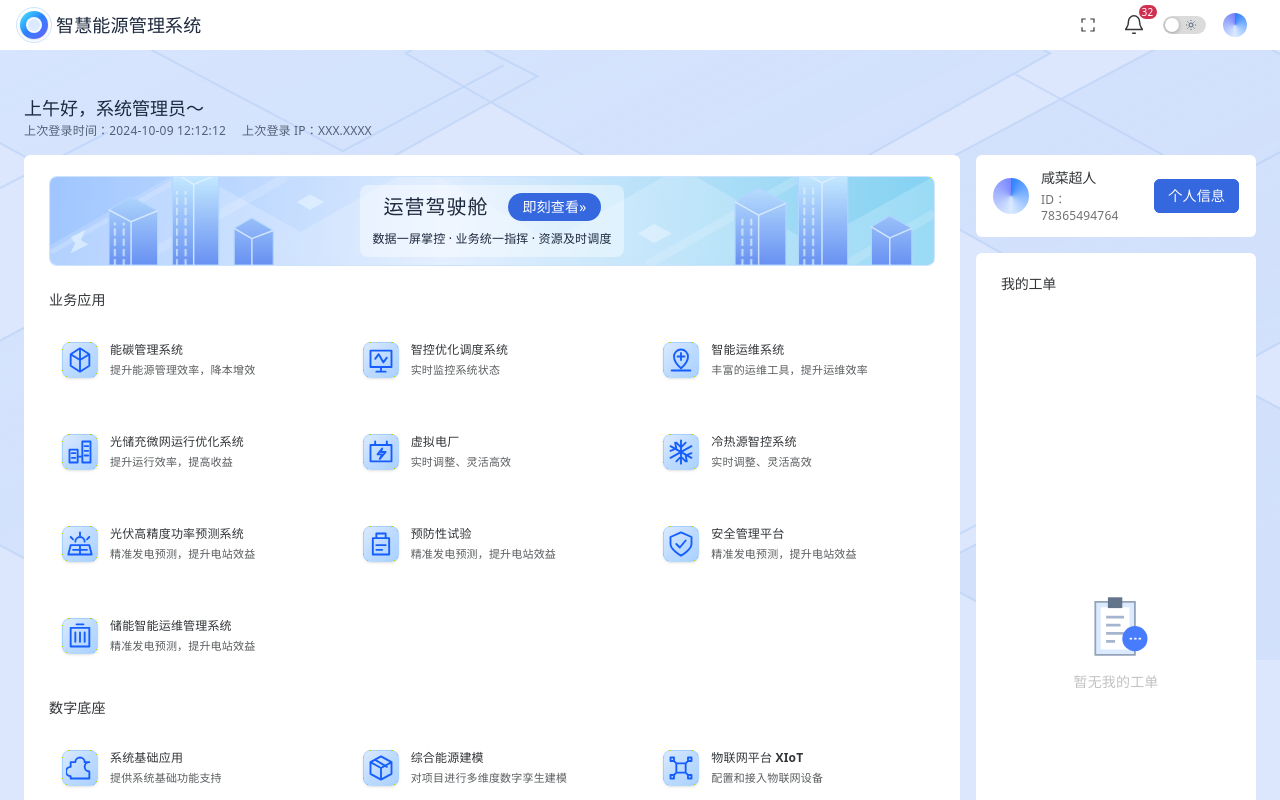
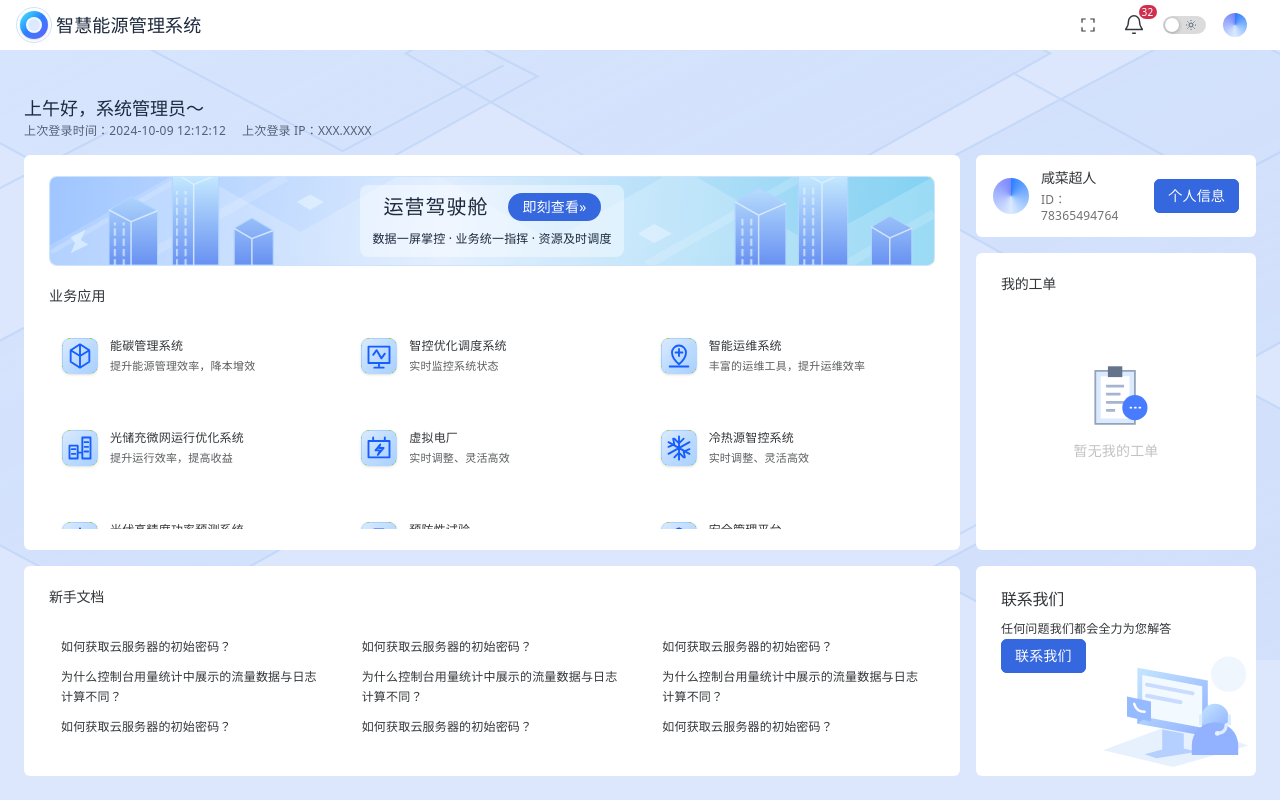
Before and after one commit to francis452/vue-ai-app, a Vue app: page / in a window 1280 px wide. Shown: the top 800 px of the page. Built offline with nearby package versions, Linux system fonts and the light colour scheme.

Commit message:
fix(home): 修复首页滚动与应用入口溢出问题
锁定首页根容器为视口高度并禁止页面级滚动
将业务应用与数字底座分组合并为统一的局部滚动区域
补充视口锁定、分组滚动与侧栏高度的回归测试

```diff
--- a/src/components/home/ApplicationPanel.vue
+++ b/src/components/home/ApplicationPanel.vue
@@ -14,9 +14,9 @@ const selected = ref<{ title: string; description: string } | null>(null)
 </script>
 
 <template>
-  <NCard tag="section" aria-labelledby="applications-heading">
+  <NCard tag="section" class="flex min-h-0 flex-col" content-class="flex min-h-0 flex-1 flex-col gap-5" aria-labelledby="applications-heading">
     <h2 id="applications-heading" class="sr-only">应用中心</h2>
-    <section class="relative isolate flex min-h-20 items-center justify-center overflow-hidden rounded-lg border border-blue-300/30 bg-blue-100/60 px-3 py-2" aria-labelledby="cockpit-heading">
+    <section class="relative isolate flex min-h-20 shrink-0 items-center justify-center overflow-hidden rounded-lg border border-blue-300/30 bg-blue-100/60 px-3 py-2" aria-labelledby="cockpit-heading">
       <img :src="cockpitBanner" alt="" class="pointer-events-none absolute inset-0 -z-10 h-full w-full object-cover opacity-80" />
       <div class="max-w-full rounded-lg bg-white/70 px-3 py-2 text-slate-800 sm:bg-white/40">
         <div class="flex flex-wrap items-center justify-center gap-x-5 gap-y-2">
@@ -27,7 +27,14 @@ const selected = ref<{ title: string; description: string } | null>(null)
       </div>
     </section>
 
-    <section v-for="group in groups" :key="group.id" class="mt-6" :aria-labelledby="`${group.id}-heading`">
+    <div
+      data-testid="application-groups-scroll"
+      role="region"
+      aria-label="应用入口列表"
+      tabindex="0"
+      class="flex min-h-0 flex-1 flex-col gap-5 overflow-y-auto overscroll-contain rounded-sm pr-1 focus-visible:outline-2 focus-visible:outline-offset-2 focus-visible:outline-blue-600 dark:focus-visible:outline-blue-300"
+    >
+      <section v-for="group in groups" :key="group.id" :aria-labelledby="`${group.id}-heading`">
         <h3 :id="`${group.id}-heading`" class="m-0 mb-3 text-sm font-semibold">{{ group.title }}</h3>
         <ul class="m-0 grid list-none grid-cols-[repeat(auto-fit,minmax(min(100%,280px),1fr))] gap-4 p-0">
           <li v-for="entry in group.entries" :key="entry.id" class="min-w-0">
@@ -35,6 +42,7 @@ const selected = ref<{ title: string; description: string } | null>(null)
           </li>
         </ul>
       </section>
+    </div>
 
     <NModal :show="!!selected" preset="card" :title="selected?.title" class="w-[90vw]! max-w-lg" @update:show="show => { if (!show) selected = null }">
       <p class="m-0">{{ selected?.description }}</p>
--- a/src/components/home/HomeHeader.vue
+++ b/src/components/home/HomeHeader.vue
@@ -29,7 +29,7 @@ async function toggleFullscreen() {
 </script>
 
 <template>
-  <header class="flex flex-wrap items-center justify-between gap-x-4 gap-y-2 bg-white px-4 py-1 sm:px-5 dark:bg-[#1e2e4b]" aria-label="系统顶部栏">
+  <header class="flex shrink-0 flex-wrap items-center justify-between gap-x-4 gap-y-2 bg-white px-4 py-1 sm:px-5 dark:bg-[#1e2e4b]" aria-label="系统顶部栏">
     <div class="flex min-w-0 items-center gap-2">
       <span class="relative inline-flex size-7 shrink-0 items-center justify-center rounded-full bg-linear-to-br from-cyan-300 via-blue-500 to-indigo-500 shadow-sm" aria-hidden="true">
         <span class="size-4 rounded-full border-2 border-white/70 bg-blue-100"></span>
--- a/src/components/home/HomeSidebar.vue
+++ b/src/components/home/HomeSidebar.vue
@@ -8,8 +8,8 @@ const dialog = ref<'profile' | 'contact' | null>(null)
 </script>
 
 <template>
-  <aside class="flex h-full min-w-0 flex-col gap-4 lg:col-start-2 lg:row-span-2 lg:row-start-1 lg:grid lg:grid-rows-subgrid" aria-label="用户与服务">
-    <div class="flex min-w-0 flex-col gap-4">
+  <aside class="flex h-full min-h-0 min-w-0 flex-col gap-4 lg:col-start-2 lg:row-span-2 lg:row-start-1 lg:grid lg:grid-rows-subgrid" aria-label="用户与服务">
+    <div class="flex min-h-0 min-w-0 flex-col gap-4">
     <NCard tag="section" size="small" aria-labelledby="profile-heading">
       <div class="flex flex-wrap items-center gap-3">
         <NAvatar round :size="36" class="shrink-0 bg-conic! from-blue-500 via-blue-100 to-indigo-400" aria-hidden="true" />
@@ -23,7 +23,7 @@ const dialog = ref<'profile' | 'contact' | null>(null)
 
     <NCard tag="section" class="flex-1" content-class="flex flex-col h-full" aria-labelledby="work-orders-heading">
       <h2 id="work-orders-heading" class="m-0 text-sm font-semibold text-inherit">我的工单</h2>
-      <div class="flex min-h-60 flex-1 items-center justify-center py-8 lg:min-h-96">
+      <div class="flex min-h-60 flex-1 items-center justify-center py-8 lg:min-h-0">
         <NEmpty description="暂无我的工单" :theme-overrides="{ iconSizeMedium: '72px' }">
           <template #icon>
             <svg viewBox="0 0 80 80" fill="none" aria-hidden="true">
--- a/src/views/Home.vue
+++ b/src/views/Home.vue
@@ -16,12 +16,12 @@ const themeOverrides = computed(() => props.dark ? undefined : { Card: { color:
 
 <template>
   <NConfigProvider abstract :theme-overrides="themeOverrides">
-  <div class="relative isolate min-h-svh" :class="dark ? 'dark bg-[#101a30] text-slate-100' : 'bg-[#dce6fd] text-slate-800'">
+  <div data-testid="home-shell" class="relative isolate flex h-dvh flex-col overflow-hidden" :class="dark ? 'dark bg-[#101a30] text-slate-100' : 'bg-[#dce6fd] text-slate-800'">
     <img :src="background" alt="" class="pointer-events-none absolute inset-x-0 top-0 -z-10 h-[660px] w-full object-cover object-top opacity-80 dark:opacity-15" />
     <a href="#home-main" class="sr-only rounded-md bg-white p-3 text-blue-800 focus:not-sr-only focus:absolute focus:top-2 focus:left-4 focus:z-50">跳转到首页内容</a>
     <HomeHeader :dark="dark" @update:dark="emit('update:dark', $event)" />
-    <main id="home-main" tabindex="-1" class="mx-auto max-w-[1680px] space-y-4 px-4 py-6 sm:px-6" aria-label="首页">
-      <header class="space-y-2 pt-3 sm:pt-5">
+    <main id="home-main" tabindex="-1" class="mx-auto flex max-w-[1680px] min-h-0 w-full flex-1 flex-col gap-4 overflow-y-auto overscroll-contain px-4 py-6 sm:px-6" aria-label="首页">
+      <header class="space-y-2 shrink-0 pt-3 sm:pt-5">
         <h1 class="m-0 text-lg leading-relaxed font-semibold tracking-normal text-inherit">{{ homeProfile.greeting }}</h1>
         <p class="m-0 flex flex-wrap gap-x-4 gap-y-1 text-xs opacity-70">
           <span>上次登录时间：{{ homeProfile.lastLoginTime }}</span>
@@ -30,9 +30,9 @@ const themeOverrides = computed(() => props.dark ? undefined : { Card: { color:
         <p class="sr-only">本地静态演示</p>
       </header>
 
-      <div class="grid min-w-0 items-stretch gap-4 lg:grid-cols-[minmax(0,1fr)_280px]">
-        <div class="flex min-w-0 flex-col gap-4 lg:contents">
-          <ApplicationPanel class="lg:col-start-1 lg:row-start-1" />
+      <div data-testid="home-grid" class="grid min-h-0 min-w-0 flex-1 items-stretch gap-4 lg:grid-cols-[minmax(0,1fr)_280px] lg:grid-rows-[minmax(0,1fr)_auto]">
+        <div class="flex min-h-0 min-w-0 flex-col gap-4 lg:contents">
+          <ApplicationPanel class="min-h-0 lg:col-start-1 lg:row-start-1" />
 
           <HelpPanel class="lg:col-start-1 lg:row-start-2 lg:mt-0!" />
         </div>
```
Also changed, not shown: 2 other files (tests, documents, lock files or other folders). Lines whose indentation alone changed are shown as unchanged.
